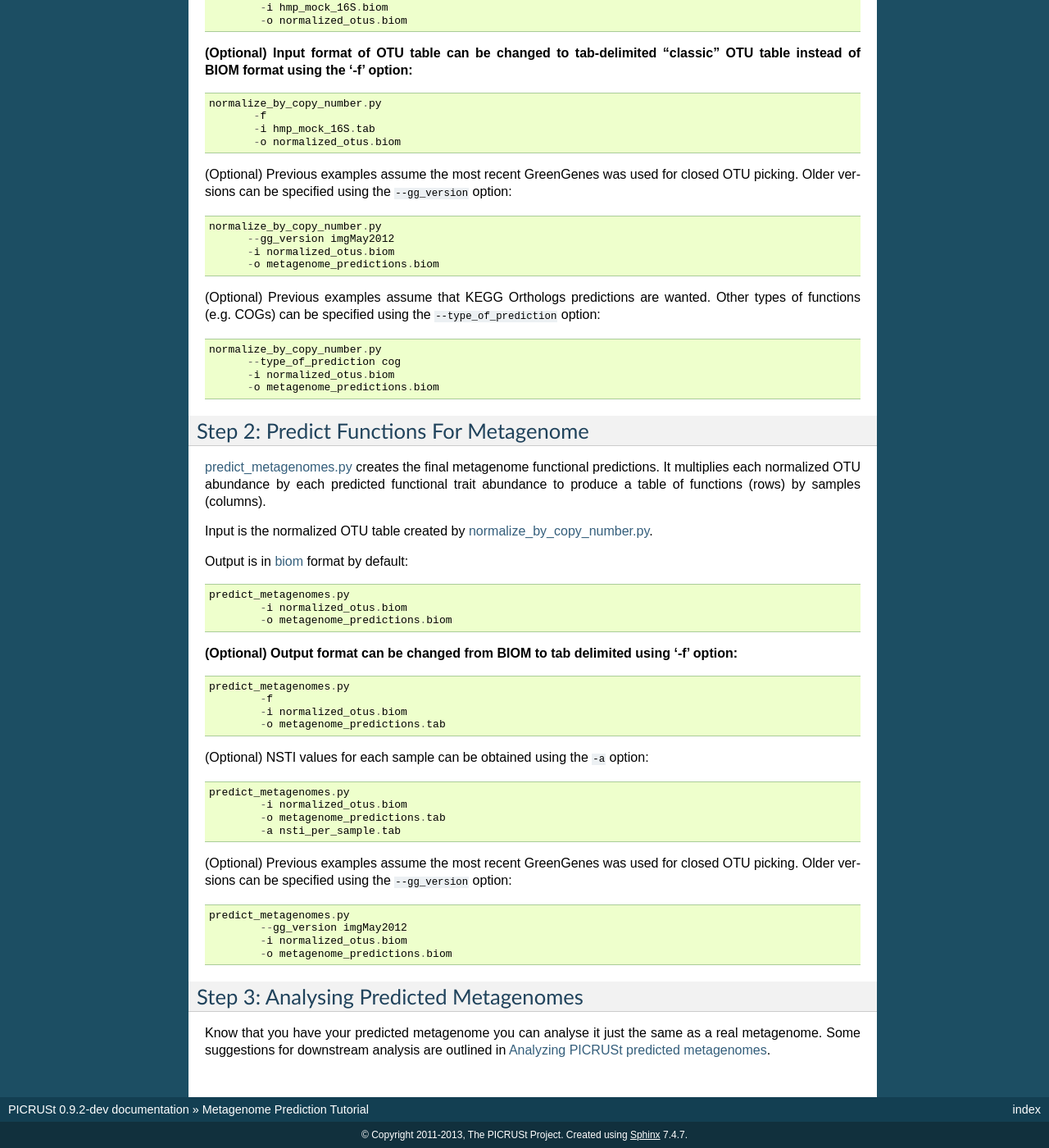
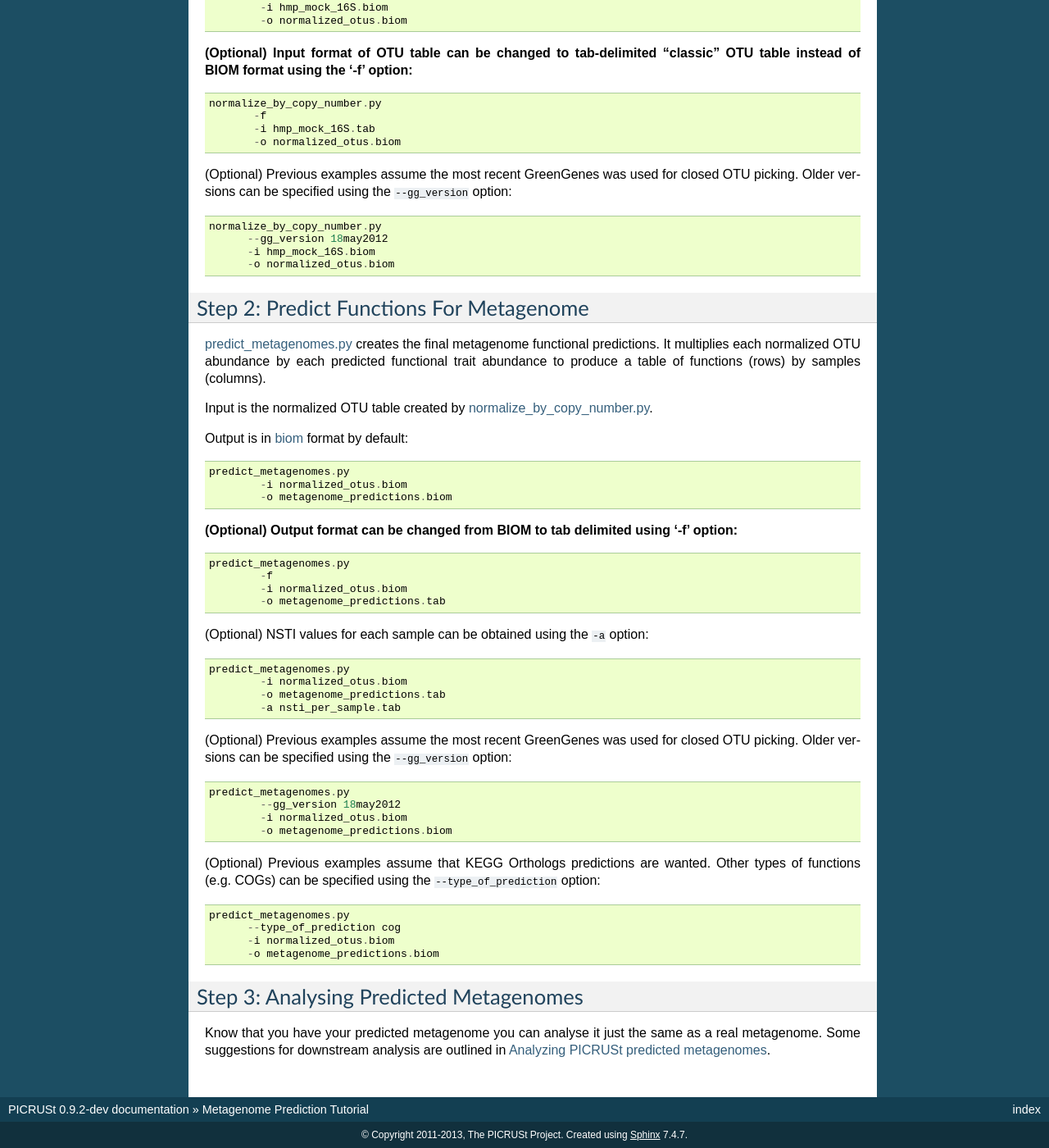
Before and after one commit to picrust/picrust, a Sphinx documentation site: the page built from doc/source/tutorials/metagenome_prediction.rst, in a window 1280 px wide and 1400 px high, scrolled down 769 px. Shown: the whole window at 82% size. Built offline with Sphinx 7.4.7, drawn with Linux system fonts in a browser that asks for light colours; some of the changed lines change nothing that is shown.

Commit message:
Fix a couple of typos for metagenome prediction tutorial.
Former-commit-id: 47fffe81d4889ecd6fa32a6cbe60aa1d542a15e0

```diff
--- a/doc/source/tutorials/metagenome_prediction.rst
+++ b/doc/source/tutorials/metagenome_prediction.rst
@@ -47,17 +47,9 @@ Input and output files are in `biom`_ format::
 (Optional) Previous examples assume the most recent GreenGenes was used for closed OTU picking. Older versions can be specified using the ``--gg_version`` option: ::
 
           normalize_by_copy_number.py
-	        --gg_version imgMay2012
-		-i normalized_otus.biom
-		-o metagenome_predictions.biom
-
-(Optional) Previous examples assume that KEGG Orthologs predictions are wanted. Other types of functions (e.g. COGs) can be specified using the ``--type_of_prediction`` option: ::
-
-          normalize_by_copy_number.py
-	        --type_of_prediction cog
-		-i normalized_otus.biom
-		-o metagenome_predictions.biom
-
+	        --gg_version 18may2012
+		-i hmp_mock_16S.biom
+		-o normalized_otus.biom
 
 Step 2: Predict Functions For Metagenome
 ----------------------------------------
@@ -89,10 +81,16 @@ Output is in `biom`_ format by default: ::
 (Optional) Previous examples assume the most recent GreenGenes was used for closed OTU picking. Older versions can be specified using the ``--gg_version`` option: ::
 
         predict_metagenomes.py
-	        --gg_version imgMay2012
+	        --gg_version 18may2012
 		-i normalized_otus.biom
 		-o metagenome_predictions.biom
 
+(Optional) Previous examples assume that KEGG Orthologs predictions are wanted. Other types of functions (e.g. COGs) can be specified using the ``--type_of_prediction`` option: ::
+
+          predict_metagenomes.py
+	        --type_of_prediction cog
+		-i normalized_otus.biom
+		-o metagenome_predictions.biom
 
 Step 3: Analysing Predicted Metagenomes
 ---------------------------------------
```
